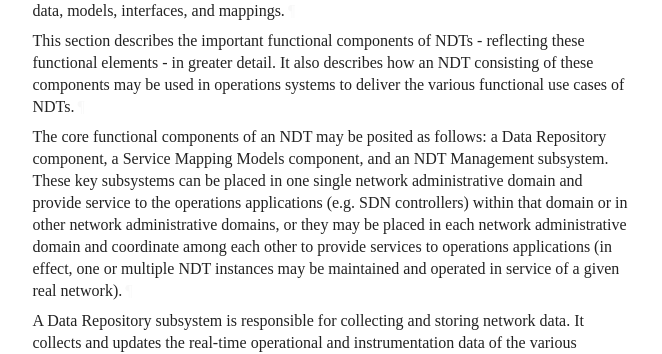
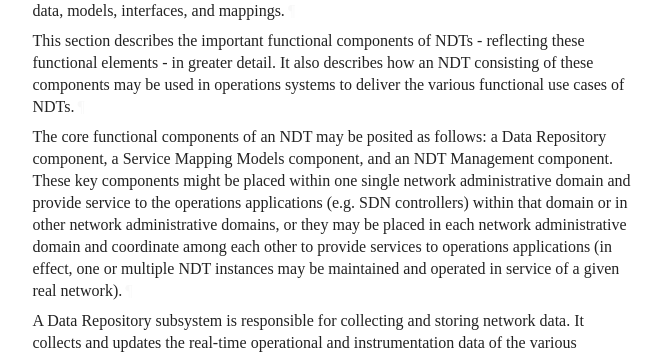
Before and after one commit to cheneyzhoucheng/network-digital-twin, a plain HTML site: page billwuqin-patch-6/draft-irtf-nmrg-network-digital-twin-arch.html in a window 1280 px wide. Shown: the part 10304-10658 px from the top of the page, without its empty margins (92-754 px from the left). Drawn offline with Linux system fonts and the light colour scheme; a web font is replaced by a local one.

Commit message:
Script updating gh-pages from 7edb139. [ci skip]

```diff
--- a/billwuqin-patch-6/draft-irtf-nmrg-network-digital-twin-arch.html
+++ b/billwuqin-patch-6/draft-irtf-nmrg-network-digital-twin-arch.html
@@ -1980,7 +1980,7 @@ these functional elements - in greater detail. It also describes how an NDT cons
 components may be used in operations systems to deliver the various functional use cases of NDTs.<a href="#section-7-4" class="pilcrow">¶</a></p>
 <p id="section-7-5">The core functional components of an NDT may be posited as follows:
 a Data Repository component, a Service Mapping Models component, and an NDT Management
-subsystem. These key subsystems can be placed in one single network administrative domain and provide
+component. These key components might be placed within one single network administrative domain and provide
 service to the operations applications (e.g. SDN controllers) within that domain or in other network
 administrative domains, or they may be placed in each network administrative domain and coordinate
 among each other to provide services to operations applications (in effect, one or multiple NDT
```
Also changed, not shown: billwuqin-patch-6/draft-irtf-nmrg-network-digital-twin-arch.txt.
